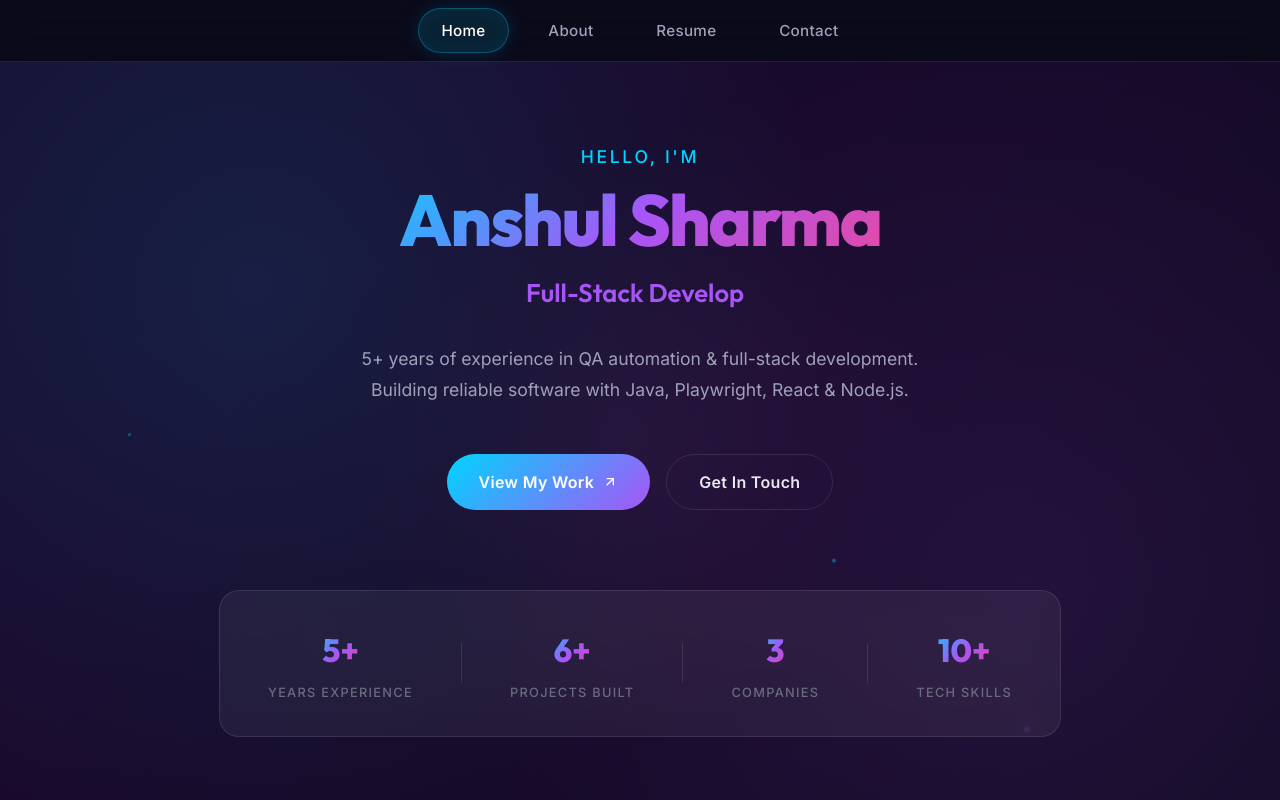
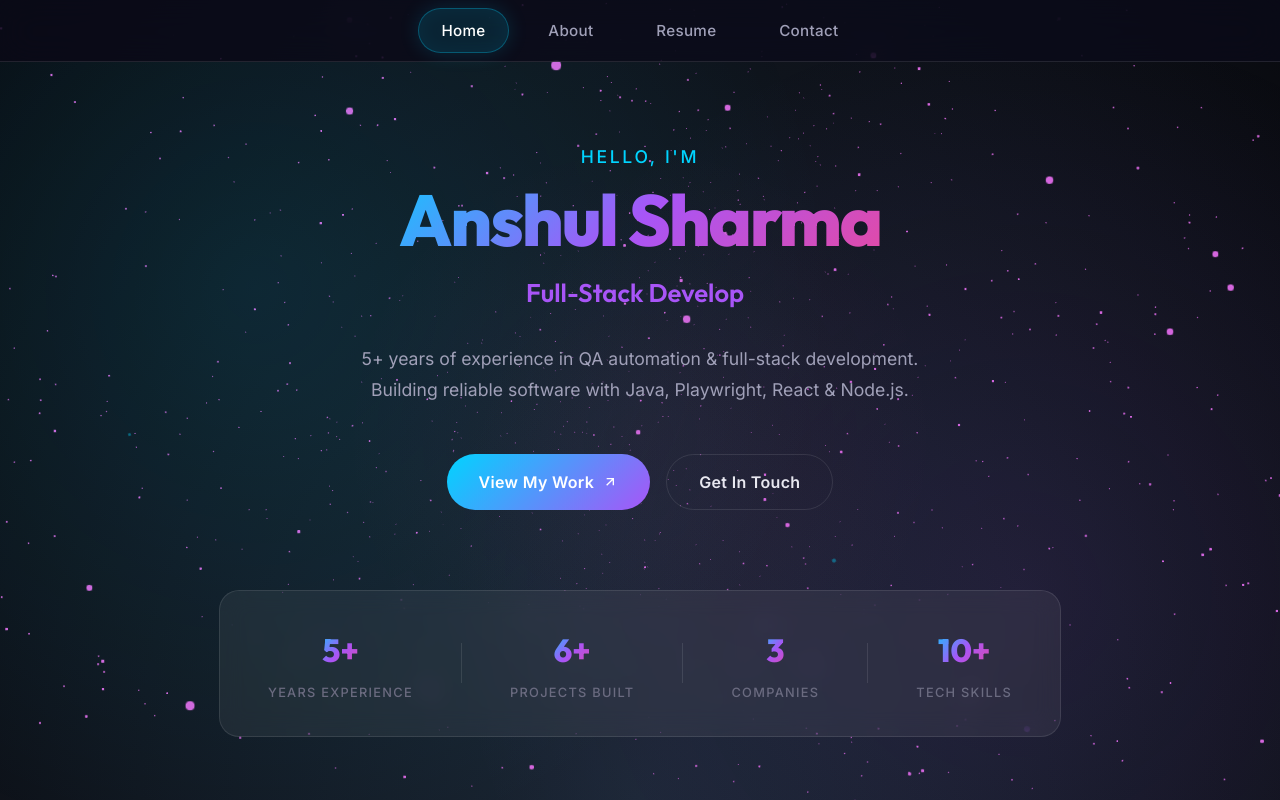
Before and after one commit to Anshul1555/Portfolio, a React (Vite) app: page / in a window 1280 px wide. Shown: the top 800 px of the page. Built offline with nearby package versions, Linux system fonts and the light colour scheme.

Commit message:
feat: implement hybrid 3D portfolio with interactive starfield background

```diff
--- a/package.json
+++ b/package.json
@@ -11,10 +11,14 @@
     "preview": "vite preview"
   },
   "dependencies": {
+    "@react-three/drei": "^10.7.7",
+    "@react-three/fiber": "^9.6.1",
     "bootstrap": "^5.2.3",
+    "maath": "^0.10.8",
     "react": "^19.0.0",
     "react-dom": "^19.0.0",
-    "react-router-dom": "^7.3.0"
+    "react-router-dom": "^7.3.0",
+    "three": "^0.184.0"
   },
   "devDependencies": {
     "@eslint/js": "^9.19.0",
--- a/src/App.jsx
+++ b/src/App.jsx
@@ -1,11 +1,13 @@
 import { Outlet } from "react-router-dom";
 import NavTabs from "./components/NavTabs";
 import Footer from "./pages/Footer";
+import Background3D from "./components/Background3D";
 import "./css/Body.css";
 
 function App() {
   return (
     <>
+      <Background3D />
       <NavTabs />
       <main>
         <Outlet />
--- /dev/null
+++ b/src/components/Background3D.jsx
@@ -0,0 +1,59 @@
+import { useRef } from "react";
+import { Canvas, useFrame } from "@react-three/fiber";
+import { Points, PointMaterial } from "@react-three/drei";
+import * as random from "maath/random/dist/maath-random.esm";
+
+const StarField = (props) => {
+  const ref = useRef();
+  // Generate random points in a sphere
+  const sphere = random.inSphere(new Float32Array(5000), { radius: 1.5 });
+
+  // Rotate the stars slowly
+  useFrame((state, delta) => {
+    ref.current.rotation.x -= delta / 10;
+    ref.current.rotation.y -= delta / 15;
+  });
+
+  return (
+    <group rotation={[0, 0, Math.PI / 4]}>
+      <Points
+        ref={ref}
+        positions={sphere}
+        stride={3}
+        frustumCulled={false}
+        {...props}
+      >
+        <PointMaterial
+          transparent
+          color="#8a2be2" // Matches existing hero colors slightly
+          size={0.005}
+          sizeAttenuation={true}
+          depthWrite={false}
+        />
+      </Points>
+    </group>
+  );
+};
+
+const Background3D = () => {
+  return (
+    <div
+      style={{
+        position: "fixed",
+        top: 0,
+        left: 0,
+        width: "100vw",
+        height: "100vh",
+        zIndex: -1, // Places it behind all content
+        pointerEvents: "none", // Ensures clicks pass through to HTML
+        background: "radial-gradient(ellipse at bottom, #1b2735 0%, #090a0f 100%)", // Fallback / matching background
+      }}
+    >
+      <Canvas camera={{ position: [0, 0, 1] }}>
+        <StarField />
+      </Canvas>
+    </div>
+  );
+};
+
+export default Background3D;
--- a/src/css/Body.css
+++ b/src/css/Body.css
@@ -60,7 +60,7 @@ html {
 html, body {
   width: 100%;
   min-height: 100vh;
-  background-color: var(--bg-primary);
+  background-color: transparent;
   color: var(--text-primary);
   font-family: var(--font-body);
   font-size: 16px;
@@ -157,9 +157,7 @@ img {
   justify-content: center;
   padding: var(--space-2xl) var(--space-xl);
   text-align: center;
-  background: var(--gradient-hero);
-  background-size: 400% 400%;
-  animation: gradientShift 15s ease infinite;
+  background: transparent;
   overflow: hidden;
 }
 
@@ -174,6 +172,7 @@ img {
               radial-gradient(circle at 80% 70%, rgba(168, 85, 247, 0.1) 0%, transparent 50%),
               radial-gradient(circle at 50% 50%, rgba(236, 72, 153, 0.05) 0%, transparent 40%);
   pointer-events: none;
+  z-index: 0;
 }
 
 /* Floating particles */
--- a/src/css/Header.css
+++ b/src/css/Header.css
@@ -2,7 +2,7 @@
 .header {
   width: 100%;
   padding: var(--space-xl) var(--space-lg);
-  background: linear-gradient(135deg, #0c0c24 0%, #141432 40%, #1a0a2e 70%, #0a0a1a 100%);
+  background: transparent;
   position: relative;
   overflow: hidden;
   border-bottom: 1px solid var(--border-glass);
```
Also changed, not shown: 1 other file (tests, documents, lock files or other folders).
